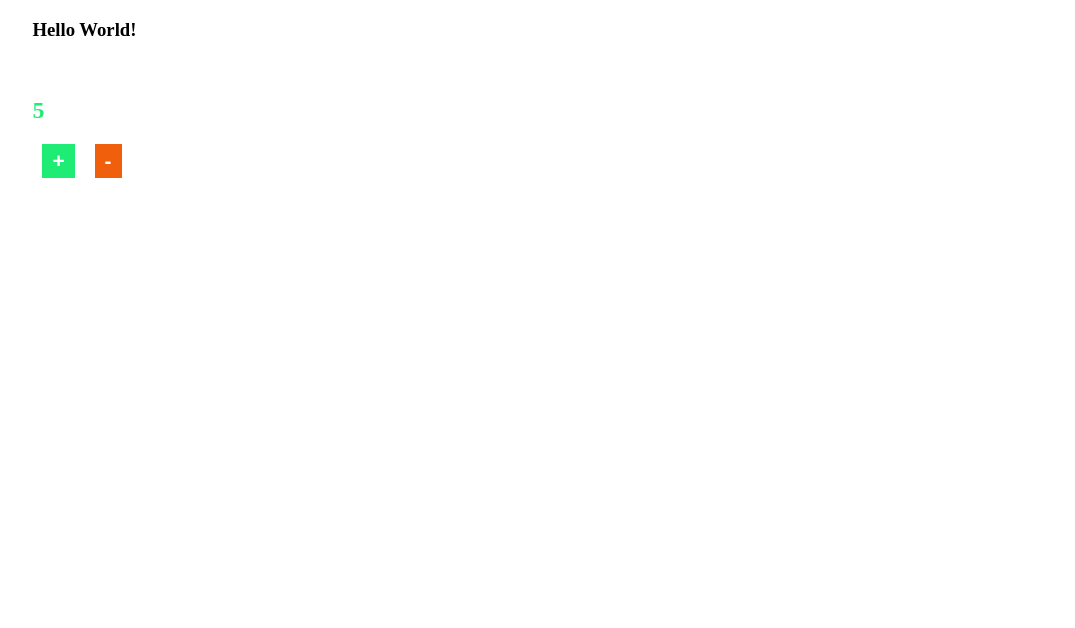
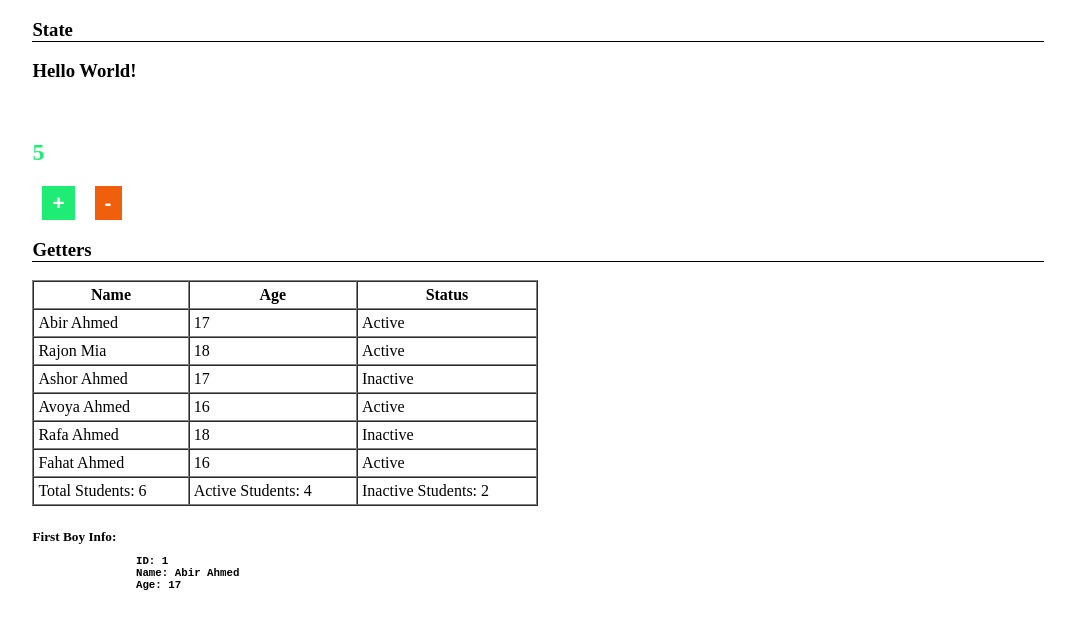
Before and after one commit to alamgirweb11/vuex, a Vue app: page / in a window 1280 px wide. Shown: the top 628 px of the page, without its empty margins (102-1177 px from the left). Built offline with nearby package versions, Linux system fonts and the light colour scheme.

Commit message:
retrieve data from vuex store with getters

```diff
--- a/src/App.vue
+++ b/src/App.vue
@@ -1,5 +1,6 @@
 <template>
   <div class="container">
+    <h3 class="subject-heading">State</h3>
     <h3 class="msg">{{ msg }}</h3>
     <br />
     <h2
@@ -13,11 +14,43 @@
     </h2>
     <button class="increment-btn" @click="increment">+</button>
     <button class="decrement-btn" @click="decrement">-</button>
+
+     <h3 class="subject-heading">Getters</h3>
+     <table width="50%" cellspacing="0" border="1" cellpadding="4">
+        <thead>
+          <tr>
+            <th>Name</th>
+            <th>Age</th>
+            <th>Status</th>
+          </tr>
+        </thead>
+        <tbody>
+          <tr v-for="(student, id) in students" :key="id">
+            <td>{{ student.name }}</td>
+            <td>{{ student.age }}</td>
+            <td v-if="student.status === true">Active</td>
+            <td v-else>Inactive</td>
+          </tr>
+          <tr>
+            <td>Total Students: {{ total_students }}</td>
+            <td>Active Students: {{ active_students }}</td>
+            <td>Inactive Students: {{ inactive_students }}</td>
+          </tr>
+        </tbody>
+     </table>
+     <h5>First Boy Info:
+              <pre>
+                ID: {{ firstBoyInfo.id }}
+                Name: {{ firstBoyInfo.name }}
+                Age: {{ firstBoyInfo.age }}
+            </pre>
+       </h5>
   </div>
 </template>
 
 <script>
 import { mapState } from "vuex";
+import { mapGetters } from "vuex";
 
 export default {
   name: "App",
@@ -28,20 +61,22 @@ export default {
       decrease: 2,
     };
   },
-  //   computed: mapState({
-  //              count: state => state.count,
-  //              countAlias: 'count',
-  //           }),
+
   computed: {
-   //  ...mapState({
-   //    msg: "msg",
-   //    count: "count",
-   //  }),
     ...mapState([
        "msg", "count"
      ]),
       updateValue (state) {
       return state.count + this.defaultCount;
+    },
+    students(){
+         return this.$store.getters.all_students
+    },
+    ...mapGetters([
+        'total_students', 'active_students', 'inactive_students'
+    ]),
+    firstBoyInfo(){
+         return this.$store.getters.getIdWiseStudentInfo(1)
     }
   },
   methods: {
@@ -59,6 +94,9 @@ export default {
 .container {
   width: 80%;
   margin: 0 auto;
+}
+.subject-heading{
+     border-bottom: 1px solid #000;
 }
 .msg {
   text-align: left;
--- a/src/store/index.js
+++ b/src/store/index.js
@@ -4,5 +4,30 @@ export default createStore({
     state: {
         msg: 'Hello World!',
         count: 0,
+        students: [
+            { id: 1, name: 'Abir Ahmed', age: 17, status: true },
+            { id: 2, name: 'Rajon Mia', age: 18, status: true },
+            { id: 3, name: 'Ashor Ahmed', age: 17, status: false },
+            { id: 4, name: 'Avoya Ahmed', age: 16, status: true },
+            { id: 5, name: 'Rafa Ahmed', age: 18, status: false },
+            { id: 6, name: 'Fahat Ahmed', age: 16, status: true },
+        ],
+    },
+    getters: {
+        all_students(state) {
+            return state.students
+        },
+        total_students(state) {
+            return state.students.length
+        },
+        active_students(state) {
+            return state.students.filter(student => student.status).length
+        },
+        inactive_students(state) {
+            return state.students.filter(student => student.status === false).length
+        },
+        getIdWiseStudentInfo: (state) => (studentId) => {
+            return state.students.find(student => student.id === studentId)
+        }
     },
 })
```
